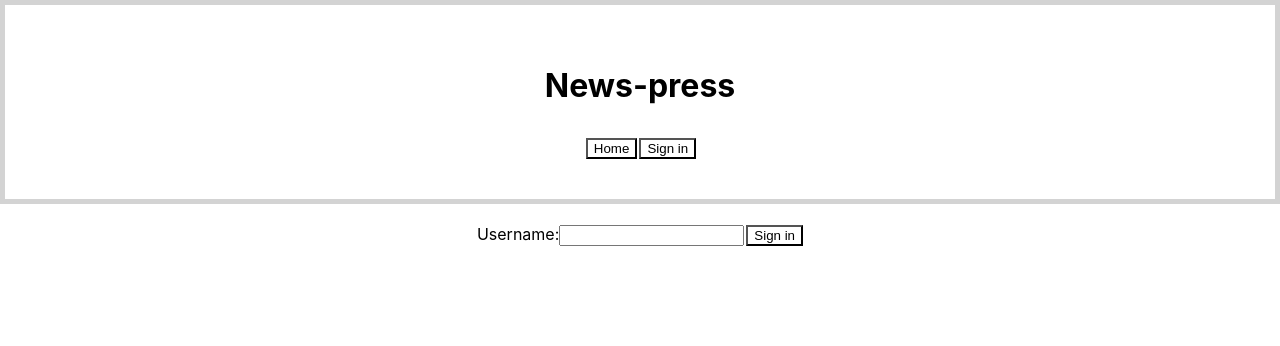
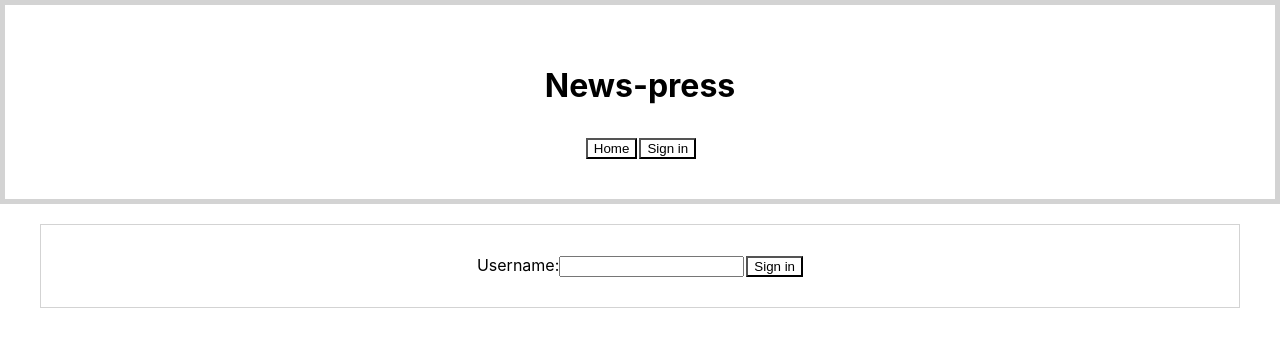
Before and after one commit to RaeKimie/news-press-react, a React (Create React App) app: page /sign-in in a window 1280 px wide. Shown: the top 346 px of the page. Built offline with nearby package versions, Linux system fonts and the light colour scheme.

Commit message:
added log in user component

```diff
--- a/src/App.css
+++ b/src/App.css
@@ -1,9 +1,20 @@
 .App {
   text-align: center;
+}
+.user {
+  text-align: right;
 }
 .grey-italic {
   color: grey;
   font-style: italic;
+}
+.user-login {
+  text-align: center;
+  padding: 30px;
+  margin: 0px 40px 10px 40px;
+  border-style: solid;
+  border-width: 1px;
+  border-color: lightgrey;
 }
 .single-article,
 .single-comment {
--- a/src/App.js
+++ b/src/App.js
@@ -8,18 +8,16 @@ import ErrDisplayer from "./components/ErrDisplayer";
 import SignInUser from "./components/SignInUser";
 
 class App extends Component {
-  state = { username: "", avatar_url: "", name: "" };
+  state = { user: {} };
 
   addUserInfo = userInfo => {
-    this.setState({ ...userInfo }, () => {
-      console.log(this.state, "App state");
-    });
+    this.setState({ ...userInfo });
   };
 
   render() {
     return (
       <div className="App">
-        <Header />
+        <Header user={this.state} />
         <Router>
           <ArticleList path="/" user={this.state} />
           <SignInUser path="/sign-in" addUserInfo={this.addUserInfo} />
--- a/src/components/Header.jsx
+++ b/src/components/Header.jsx
@@ -1,11 +1,13 @@
 import React from "react";
 import NavBar from "./NavBar";
 
-const Header = () => {
+const Header = props => {
+  const { name } = props.user;
   return (
     <header>
       <h1>News-press</h1>
       <NavBar />
+      {name && <p className="user">logged in: {name}</p>}
     </header>
   );
 };
--- a/src/components/SignInUser.jsx
+++ b/src/components/SignInUser.jsx
@@ -1,12 +1,19 @@
 import React, { Component } from "react";
 import * as api from "../utils/api";
+import WelcomeUser from "./WelcomeUser";
 //import { Link } from "@reach/router";
 
 class SignInUser extends Component {
-  state = { username: "", avatar_url: "", name: "" };
+  state = { user: { username: "", avatar_url: "", name: "" }, isUser: false };
 
   handleChange = event => {
-    this.setState({ [event.target.name]: event.target.value });
+    const value = event.target.value;
+    this.setState(currentState => {
+      return {
+        ...currentState,
+        user: { ...currentState.user, username: value }
+      };
+    });
   };
   handleSubmit = event => {
     event.preventDefault();
@@ -15,33 +22,43 @@ class SignInUser extends Component {
 
   getUserInfo = () => {
     api
-      .fetchUserInfo(this.state.username)
+      .fetchUserInfo(this.state.user.username)
       .then(user => {
-        this.setState({ ...user });
+        this.setState({ user, isUser: true });
       })
       .then(() => {
-        this.props.addUserInfo(this.state);
+        this.props.addUserInfo(this.state.user);
       })
       .then(() => {
-        this.setState({ username: "", avatar_url: "", name: "" });
+        this.setState(currentState => {
+          return {
+            ...currentState,
+            user: { ...currentState.user, username: "" }
+          };
+        });
       });
   };
 
   render() {
+    const { user, isUser } = this.state;
     return (
-      <main>
+      <main className="user-login">
+        {isUser ? (
+          <WelcomeUser user={user} />
+        ) : (
           <form onSubmit={this.handleSubmit}>
             <label>
               Username:
               <input
                 name="username"
                 type="text"
-              value={this.state.username}
+                value={this.state.user.username}
                 onChange={this.handleChange}
               />
             </label>
             <button>Sign in</button>
           </form>
+        )}
       </main>
     );
   }
--- /dev/null
+++ b/src/components/WelcomeUser.jsx
@@ -0,0 +1,17 @@
+import React from "react";
+import { Link } from "@reach/router";
+
+const WelcomeUser = props => {
+  const { name, avatar_url } = props.user;
+  return (
+    <div>
+      <h3>Hi {name}!</h3>
+      <img src={`${avatar_url}`} alt={`img of ${name}`} />
+      <Link to="/">
+        <p>Back to the main page</p>
+      </Link>
+    </div>
+  );
+};
+
+export default WelcomeUser;
```
Lines whose indentation alone changed are shown as unchanged.
